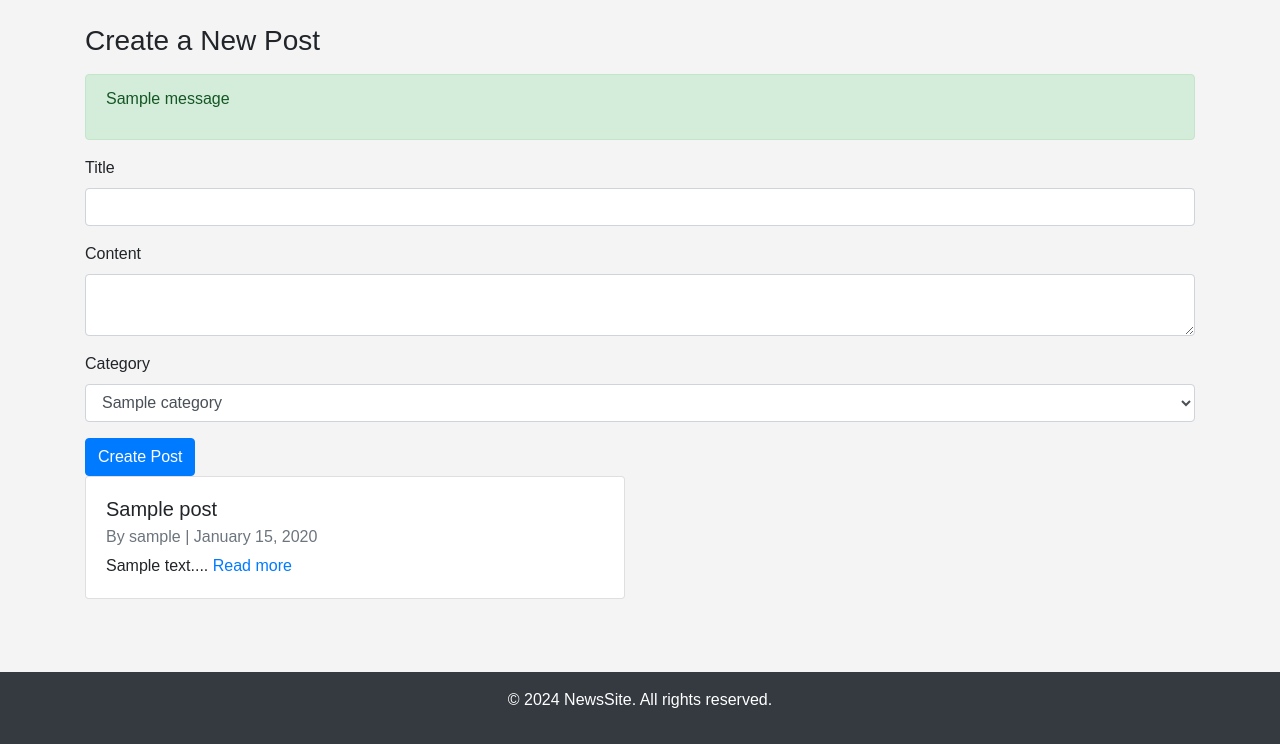
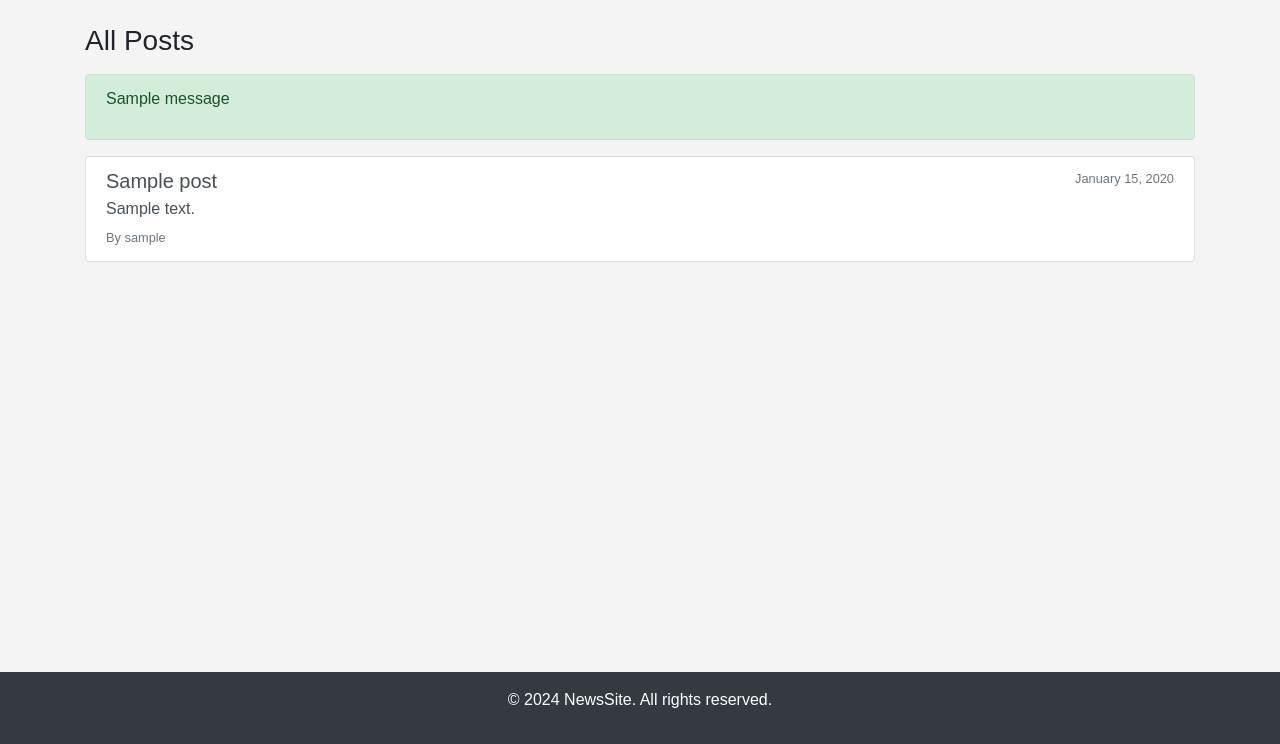
Before and after one commit to Markmcl25/project-4.1, a Django app: page /posts/ in a window 1280 px wide. Shown: the part 56-800 px from the top of the page. Run offline with Django 3.2, Linux system fonts and the light colour scheme; tables that the repository leaves empty hold one stand-in row (values such as "Sample post"); one stand-in notice (Sample message) is shown; some libraries are stand-ins or nearby versions.

Commit message:
made changes to post_list

```diff
--- a/reddit/views.py
+++ b/reddit/views.py
@@ -2,7 +2,7 @@ from django.shortcuts import render, redirect, get_object_or_404
 from django.contrib.auth.forms import UserCreationForm, AuthenticationForm  # Added AuthenticationForm for custom login
 from .forms import PostForm
 from django.views import generic
-from django.views.generic import DetailView, CreateView, TemplateView
+from django.views.generic import DetailView, CreateView, TemplateView, ListView
 from .models import Post, Category
 from django.contrib.auth.decorators import login_required
 from allauth.account.forms import SignupForm
@@ -14,9 +14,10 @@ from django.urls import reverse_lazy  # Needed for success URL in class-based vi
 class PostList(generic.ListView):
     model = Post
     queryset = Post.objects.filter(status=1).order_by("-created_on")
-    template_name = 'posts.html'  # Use 'home.html' as the template
+    template_name = 'post_list.html'
     context_object_name = 'posts'
     paginate_by = 6
+    queryset = Post.objects.filter(status=1).order_by("-created_on")
 
     def get_context_data(self, **kwargs):
         context = super().get_context_data(**kwargs)
--- a/templates/posts.html
+++ b/templates/posts.html
@@ -1,7 +1,7 @@
 {% extends "base.html" %}
 
 {% block content %}
-    <h3>Create a New Post</h3>
+<h3>All Posts</h3>
 
 <!-- Display success message -->
 {% if messages %}
@@ -12,78 +12,50 @@
 </div>
 {% endif %}
 
-    <form method="POST" enctype="multipart/form-data">
-        {% csrf_token %}
-
-        <!-- Manually render each form field with Bootstrap classes -->
-        <div class="form-group">
-            <label for="id_title">Title</label>
-            <input type="text" class="form-control" id="id_title" name="title" value="{{ form.title.value|default:'' }}">
-        </div>
-
-        <div class="form-group">
-            <label for="id_content">Content</label>
-            <textarea class="form-control" id="id_content" name="content">{{ form.content.value|default:'' }}</textarea>
-        </div>
-
-        <div class="form-group">
-            <label for="id_category">Category</label>
-            <select class="form-control" id="id_category" name="category">
-                {% for category in form.category.field.queryset %}
-                    <option value="{{ category.id }}" {% if category.id == form.category.value %}selected{% endif %}>
-                        {{ category.name }}
-                    </option>
-                {% endfor %}
-            </select>
-        </div>
-
-        <button type="submit" class="btn btn-primary">Create Post</button>
-    </form>
-
-    <!-- Form Errors -->
-    {% if form.errors %}
-        <div class="alert alert-danger mt-3">
-            <ul>
-                {% for field in form %}
-                    {% for error in field.errors %}
-                        <li>{{ error }}</li>
-                    {% endfor %}
-                {% endfor %}
-            </ul>
-        </div>
-    {% endif %}
-
 <!-- Displaying posts list -->
 {% if posts %}
-        <div class="row">
+    <div class="list-group">
         {% for post in posts %}
-                <div class="col-md-6 mb-4">
-                    <div class="card h-100">
-                        <div class="card-body">
-                            <h5 class="card-title">{{ post.title }}</h5>
-                            <h6 class="card-subtitle mb-2 text-muted">By {{ post.author }} | {{ post.created_on|date:"F j, Y" }}</h6>
-                            <p class="card-text">{{ post.content|truncatewords:30 }}... <a href="{% url 'post_detail' post.id %}">Read more</a></p>
+            <a href="{% url 'post_detail' post.id %}" class="list-group-item list-group-item-action flex-column align-items-start">
+                <div class="d-flex w-100 justify-content-between">
+                    <h5 class="mb-1">{{ post.title }}</h5>
+                    <small class="text-muted">{{ post.created_on|date:"F j, Y" }}</small>
                 </div>
-                    </div>
-                </div>
+                <p class="mb-1">{{ post.content|truncatewords:30 }}</p>
+                <small class="text-muted">By {{ post.author }}</small>
+            </a>
         {% endfor %}
     </div>
 
     <!-- Pagination -->
     {% if posts.has_other_pages %}
-            <ul class="pagination">
+    <nav aria-label="Posts Pagination">
+        <ul class="pagination justify-content-center mt-4">
             {% if posts.has_previous %}
-                    <li><a href="?page=1">&laquo; first</a></li>
-                    <li><a href="?page={{ posts.previous_page_number }}">previous</a></li>
+                <li class="page-item">
+                    <a class="page-link" href="?page=1" aria-label="First">
+                        <span aria-hidden="true">&laquo;</span>
+                    </a>
+                </li>
+                <li class="page-item">
+                    <a class="page-link" href="?page={{ posts.previous_page_number }}">Previous</a>
+                </li>
             {% endif %}
-                <span class="current">
-                    Page {{ posts.number }} of {{ posts.paginator.num_pages }}.
-                </span>
+            <li class="page-item disabled">
+                <span class="page-link">Page {{ posts.number }} of {{ posts.paginator.num_pages }}</span>
+            </li>
             {% if posts.has_next %}
-                    <li><a href="?page={{ posts.next_page_number }}">next</a></li>
-                    <li><a href="?page={{ posts.paginator.num_pages }}">last &raquo;</a></li>
+                <li class="page-item">
+                    <a class="page-link" href="?page={{ posts.next_page_number }}">Next</a>
+                </li>
+                <li class="page-item">
+                    <a class="page-link" href="?page={{ posts.paginator.num_pages }}" aria-label="Last">
+                        <span aria-hidden="true">&raquo;</span>
+                    </a>
+                </li>
             {% endif %}
         </ul>
+    </nav>
     {% endif %}
 {% else %}
     <p>No posts available at the moment.</p>
```
Also changed, not shown: templates/post_list.html (+66 -8 lines). Lines whose indentation alone changed are shown as unchanged.
